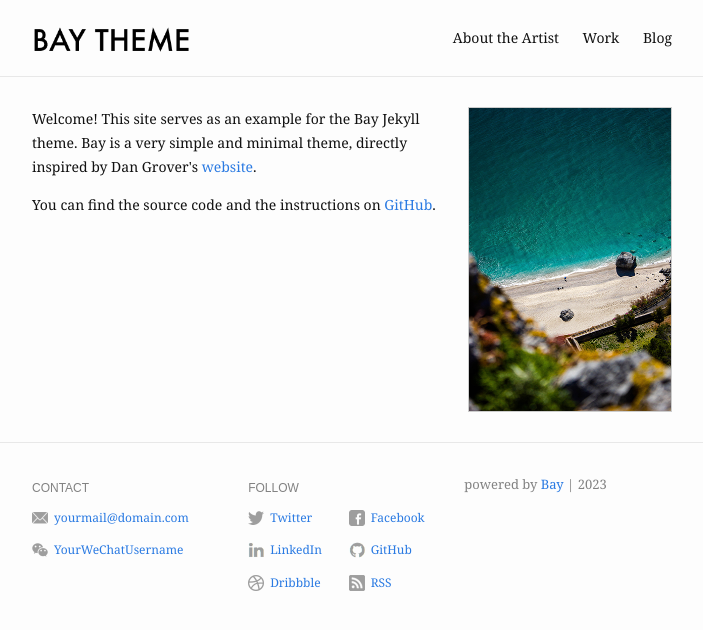
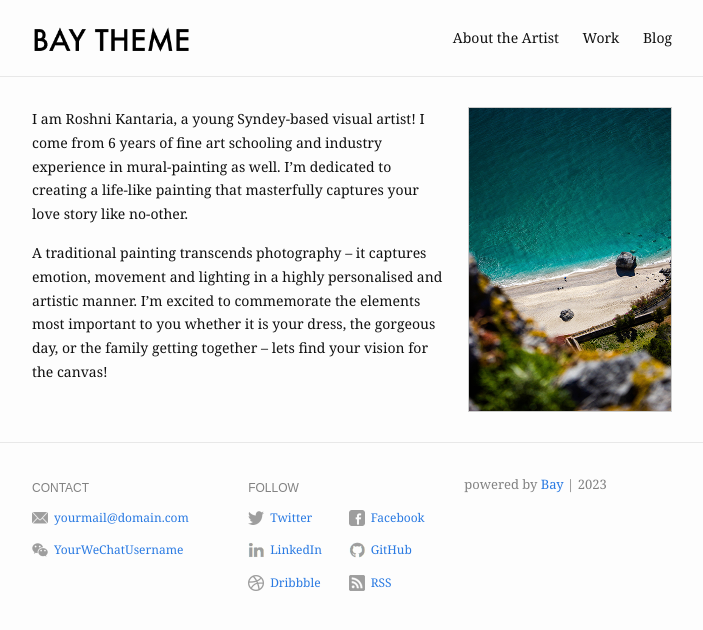
Before and after one commit to roshnikantaria/roshnikantaria.github.io, a Jekyll site: the page built from index.md, in a window 1280 px wide. Shown: the top 630 px of the page, without its empty margins (288-991 px from the left). Built offline with Jekyll 4.4.1, drawn with Linux system fonts in a browser that asks for light colours.

Commit message:
Update index.md

```diff
--- a/index.md
+++ b/index.md
@@ -6,9 +6,9 @@ profile_picture:
 ---
 
 <p>
-  Welcome! This site serves as an example for the Bay Jekyll theme. Bay is a very simple and minimal theme, directly inspired by Dan Grover's <a href="http://dangrover.com">website</a>.
+I am Roshni Kantaria, a young Syndey-based visual artist! I come from 6 years of fine art schooling and industry experience in mural-painting as well. I’m dedicated to creating a life-like painting that masterfully captures your love story like no-other.
 </p>
 
 <p>
-  You can find the source code and the instructions on <a href="https://github.com/eliottvincent/bay">GitHub</a>.
+A traditional painting transcends photography – it captures emotion, movement and lighting in a highly personalised and artistic manner. I’m excited to commemorate the elements most important to you whether it is your dress, the gorgeous day, or the family getting together – lets find your vision for the canvas!
 </p>
```
